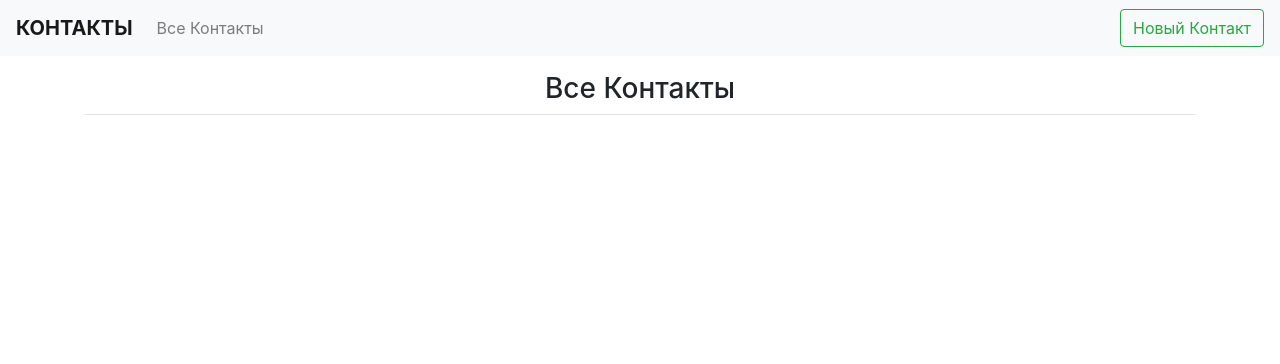
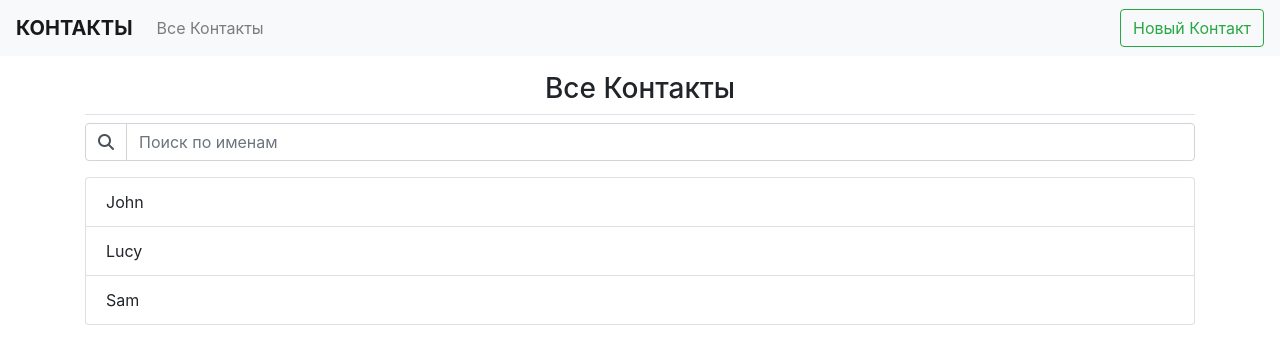
Before and after one commit to abbossth/vue-contacts-app, a Vue app: page / in a window 1280 px wide. Shown: the top 364 px of the page. Built offline with nearby package versions, Linux system fonts and the light colour scheme.

Commit message:
Read operations are successfully set up

```diff
--- a/public/index.html
+++ b/public/index.html
@@ -5,7 +5,8 @@
     <meta http-equiv="X-UA-Compatible" content="IE=edge">
     <meta name="viewport" content="width=device-width,initial-scale=1.0">
     <link rel="icon" href="<%= BASE_URL %>favicon.ico">
-    <title><%= htmlWebpackPlugin.options.title %></title>
+    <title>Vue Contact App</title>
+    <link rel="stylesheet" href="https://cdnjs.cloudflare.com/ajax/libs/font-awesome/6.1.1/css/all.min.css" integrity="sha512-KfkfwYDsLkIlwQp6LFnl8zNdLGxu9YAA1QvwINks4PhcElQSvqcyVLLD9aMhXd13uQjoXtEKNosOWaZqXgel0g==" crossorigin="anonymous" referrerpolicy="no-referrer" />
   </head>
   <body>
     <noscript>
--- /dev/null
+++ b/src/components/Contacts.vue
@@ -0,0 +1,23 @@
+<template>
+  <div class="list-group">
+    <a
+    v-for="contact in allContacts"
+    :key="contact.id"
+    class="list-group-item list-group-item-action">
+    {{ contact.name}}
+    </a>
+  </div>
+</template>
+
+<script>
+import { mapGetters } from 'vuex'
+
+export default {
+  name: "ContactsList",
+  computed: mapGetters(['allContacts'])
+}
+</script>
+
+<style>
+
+</style>
--- /dev/null
+++ b/src/components/Search.vue
@@ -0,0 +1,20 @@
+<template>
+  <div class="input-group mb-3">
+    <div class="input-group-prepend">
+      <span class="input-group-text bg-white">
+        <i class="fas fa-search"></i>
+      </span>
+    </div>
+    <input type="text" class="form-control" placeholder="Поиск по именам">
+  </div>
+</template>
+
+<script>
+export default {
+  name: 'SearchContact'
+}
+</script>
+
+<style>
+
+</style>
--- a/src/main.js
+++ b/src/main.js
@@ -1,9 +1,15 @@
 import { createApp } from 'vue'
 import App from './App.vue'
+import store from './store'
+
+// Router
 import router from './router'
+
+// Bootstrap 4
 import 'bootstrap/dist/css/bootstrap.css'
 import 'bootstrap/dist/js/bootstrap.js'
 
 const app = createApp(App)
+app.use(store)
 app.use(router)
 app.mount('#app')
--- /dev/null
+++ b/src/store/index.js
@@ -0,0 +1,11 @@
+import Vuex from 'vuex'
+import contacts from './modules/contacts'
+
+
+const store = new Vuex.Store({
+  modules: {
+    contacts
+  }
+})
+
+export default store
--- /dev/null
+++ b/src/store/modules/contacts.js
@@ -0,0 +1,32 @@
+
+const state = {
+  contacts: [
+    {
+      id: 1,
+      name: 'John'
+    },
+    {
+      id: 2,
+      name: 'Lucy'
+    },
+    {
+      id: 3,
+      name: 'Sam'
+    }
+  ]
+}
+
+const getters = {
+  allContacts: (state) => state.contacts
+}
+
+const actions = {}
+
+const mutations = {}
+
+export default {
+  state,
+  getters,
+  actions,
+  mutations
+}
--- a/src/views/AllContacts.vue
+++ b/src/views/AllContacts.vue
@@ -1,10 +1,18 @@
 <template>
   <h3 class="text-center mt-3 pb-2 border-bottom">Все Контакты</h3>
+  <Search />
+  <Contacts />
 </template>
 
 <script>
+import Contacts from '../components/Contacts'
+import Search from '../components/Search'
 export default {
-  name: 'AllContacts'
+  name: 'AllContacts',
+  components: {
+    Contacts,
+    Search
+  }
 }
 </script>
 
```
Also changed, not shown: package.json (+1 -10 lines).
